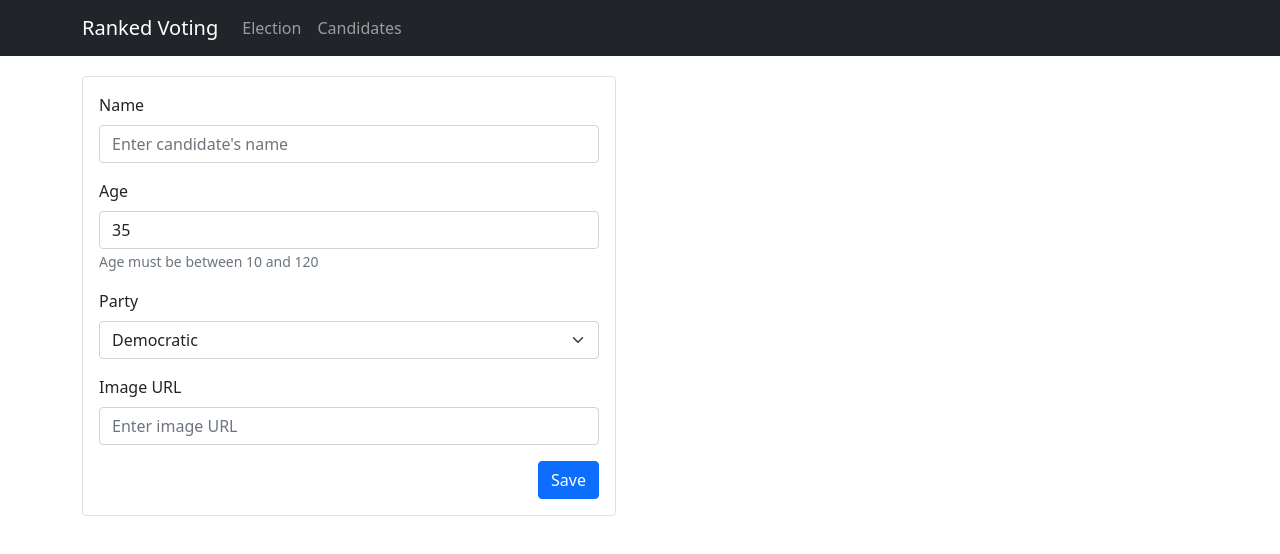
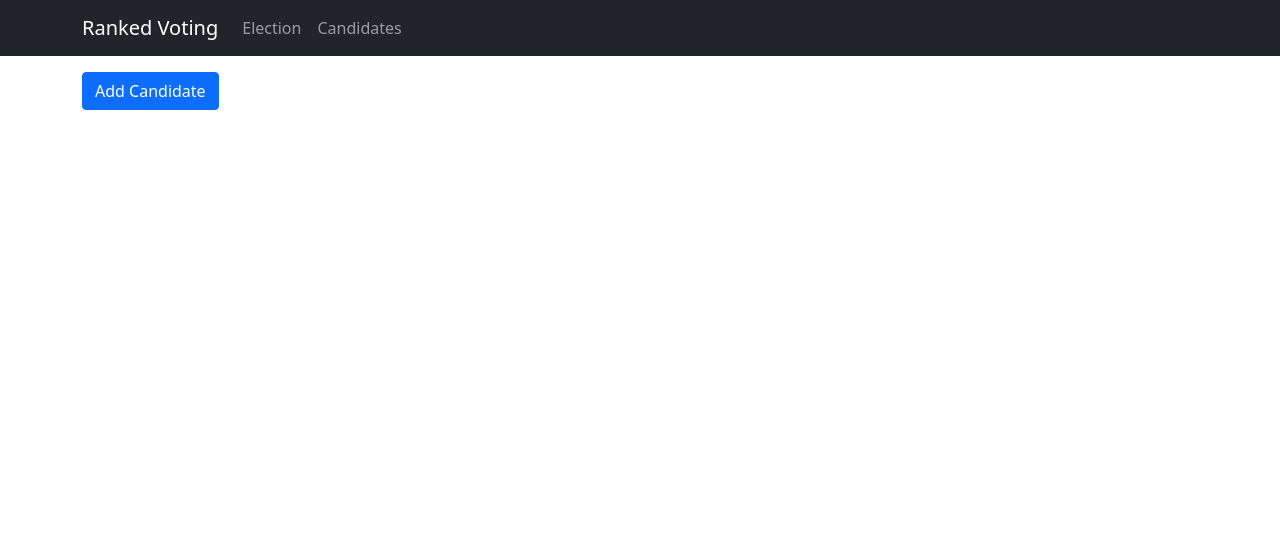
Before and after one commit to sajmonides/voting, a React (Create React App) app in the folder voting/: page /candidates in a window 1280 px wide. Shown: the top 554 px of the page. Built offline with nearby package versions, Linux system fonts and the light colour scheme; the HTML template or start-up script is replaced by a standard one.

Commit message:
modal popup and styling changes

```diff
--- a/voting/src/AddCandidate.js
+++ b/voting/src/AddCandidate.js
@@ -3,12 +3,14 @@ import Row from 'react-bootstrap/Row';
 import Col from 'react-bootstrap/Col';
 import Form from 'react-bootstrap/Form';
 import Button from 'react-bootstrap/Button';
+import Modal from 'react-bootstrap/Modal';
 
 import { useState } from 'react';
 
 import uuid from 'react-uuid';
 
 function AddCandidate(props) {
+    const [show, setShow] = useState(false);
     const [name, setName] = useState('');
     const [age, setAge] = useState(35);
     const [party, setParty] = useState('Democratic');
@@ -49,12 +51,26 @@ function AddCandidate(props) {
         setImageUrl('');
     }
 
+    const handleClose = () => {
+        setShow(false);
+    }
+
+    const handleShow = () => {
+        setShow(true);
+    }
+
     return (
         <>
-            <Container>
-                <Row className="col-12 col-sm-8 col-md-6">
-                    <Col>
-                        <Form className="border rounded p-3 overflow-hidden" onSubmit={handleFormSubmit}>
+            <Button variant="primary" onClick={handleShow}>
+                Add Candidate
+            </Button>
+
+            <Modal show={show} onHide={handleClose}>
+                <Form className="overflow-hidden" onSubmit={handleFormSubmit}>
+                    <Modal.Header closeButton>
+                        <Modal.Title>Add Candidate</Modal.Title>
+                    </Modal.Header>
+                    <Modal.Body>
                         <Form.Group className="mb-3">
                             <Form.Label>Name</Form.Label>
                             <Form.Control value={name} onChange={handleNameChange} type="text" placeholder="Enter candidate's name" />
@@ -77,13 +93,17 @@ function AddCandidate(props) {
                             <Form.Label>Image URL</Form.Label>
                             <Form.Control value={imageUrl} onChange={handleImageUrlChange} type="text" placeholder="Enter image URL" />
                         </Form.Group>
-                            <Button className="float-end" variant="primary" type="submit">
-                                Save
+                    </Modal.Body>
+                    <Modal.Footer>
+                        <Button variant="secondary" onClick={handleClose}>
+                            Close
                         </Button>
+                        <Button variant="primary" type="submit" onClick={handleClose}>
+                            Save Changes
+                        </Button>
+                    </Modal.Footer>
                 </Form>
-                    </Col>
-                </Row>
-            </Container>
+            </Modal>
         </>
     );
 }
--- a/voting/src/App.css
+++ b/voting/src/App.css
@@ -38,6 +38,8 @@
 }
 
 .candidatesContainer {
-    display: grid;
+    display: flex;
+    flex-wrap: wrap;
+    justify-content: space-between;
     row-gap: 1em;
 }
--- a/voting/src/App.js
+++ b/voting/src/App.js
@@ -14,7 +14,6 @@ function App() {
         <Navigation />
       </nav>
       <main>
-        <div style={{minHeight: '20px'}}></div>
         <Routes>
           <Route path='/' element={<Election />} />
           <Route path='/candidates' element={<CandidatesPage />} />
--- a/voting/src/Candidate.js
+++ b/voting/src/Candidate.js
@@ -10,8 +10,8 @@ function Candidate(props) {
 
     return (
         <>
-            <Card style={{ width: '18rem' }}>
-                <Card.Img variant="top" style={{height: '10rem', objectFit: 'cover'}} src={candidate.ImageUrl} />
+            <Card style={{ width: '14rem' }}>
+                <Card.Img variant="top" style={{height: '14rem', objectFit: 'cover'}} src={candidate.ImageUrl} />
                 <Card.Body>
                     <Card.Title>{candidate.Name}</Card.Title>
                     <Card.Text>
--- a/voting/src/CandidatesPage.js
+++ b/voting/src/CandidatesPage.js
@@ -1,7 +1,9 @@
 import AddCandidate from "./AddCandidate.js";
 import DisplayCandidates from './DisplayCandidates.js';
 
-import {useState, useEffect} from 'react';
+import Container from 'react-bootstrap/Container';
+
+import { useState, useEffect } from 'react';
 
 function Candidates() {
     const [candidates, setCandidates] = useState([]);
@@ -12,18 +14,14 @@ function Candidates() {
             const parsedCandidates = JSON.parse(localCandidates);
             setCandidates(parsedCandidates);
         }
-    },[]);
+    }, []);
 
     useEffect(() => {
         localStorage.setItem('candidates', JSON.stringify(candidates));
-    },[candidates]);
+    }, [candidates]);
 
     function handleCandidateAdd(candidate) {
         setCandidates([...candidates, candidate]);
-    }
-
-    function handleRemoveClick() {
-        setCandidates([]);
     }
 
     function handleCandidateRemove(id) {
@@ -35,11 +33,12 @@ function Candidates() {
 
     return (
         <>
-            <div className="candidatesContainer">
-                {/* <input type="button" onClick={handleRemoveClick} value="remove"></input> */}
+            <Container id="candidatesContainer" className="mt-3">
                 <AddCandidate onCandidateAdd={handleCandidateAdd} />
-                <DisplayCandidates candidates={candidates} onRemoveCandidate={handleCandidateRemove} />
-            </div>
+                <div className="mt-3">
+                    <DisplayCandidates candidates={candidates} onRemoveCandidate={handleCandidateRemove} />
+                </div>
+            </Container>
         </>
     );
 }
--- a/voting/src/DisplayCandidates.js
+++ b/voting/src/DisplayCandidates.js
@@ -7,19 +7,13 @@ import Candidate from './Candidate.js';
 
 function DisplayCandidates(props) {
     return (
-        <Container>
-            <Row>
-                <Col>
-                    <Stack direction="horizontal" gap={2}>
-                    {props.candidates.map((candidate, index) => {
-                        return (
-                            <Candidate key={index} candidate={candidate} onRemoveCandidate={props.onRemoveCandidate} />
-                        );
-                    })}
-                    </Stack>
-                </Col>
-            </Row>
-        </Container>
+        <div class="candidatesContainer">
+            {props.candidates.map((candidate, index) => {
+                    return (
+                        <Candidate key={index} candidate={candidate} onRemoveCandidate={props.onRemoveCandidate} />
+                    );
+                })}
+        </div>
     );
 }
 
```
Lines whose indentation alone changed are shown as unchanged.
